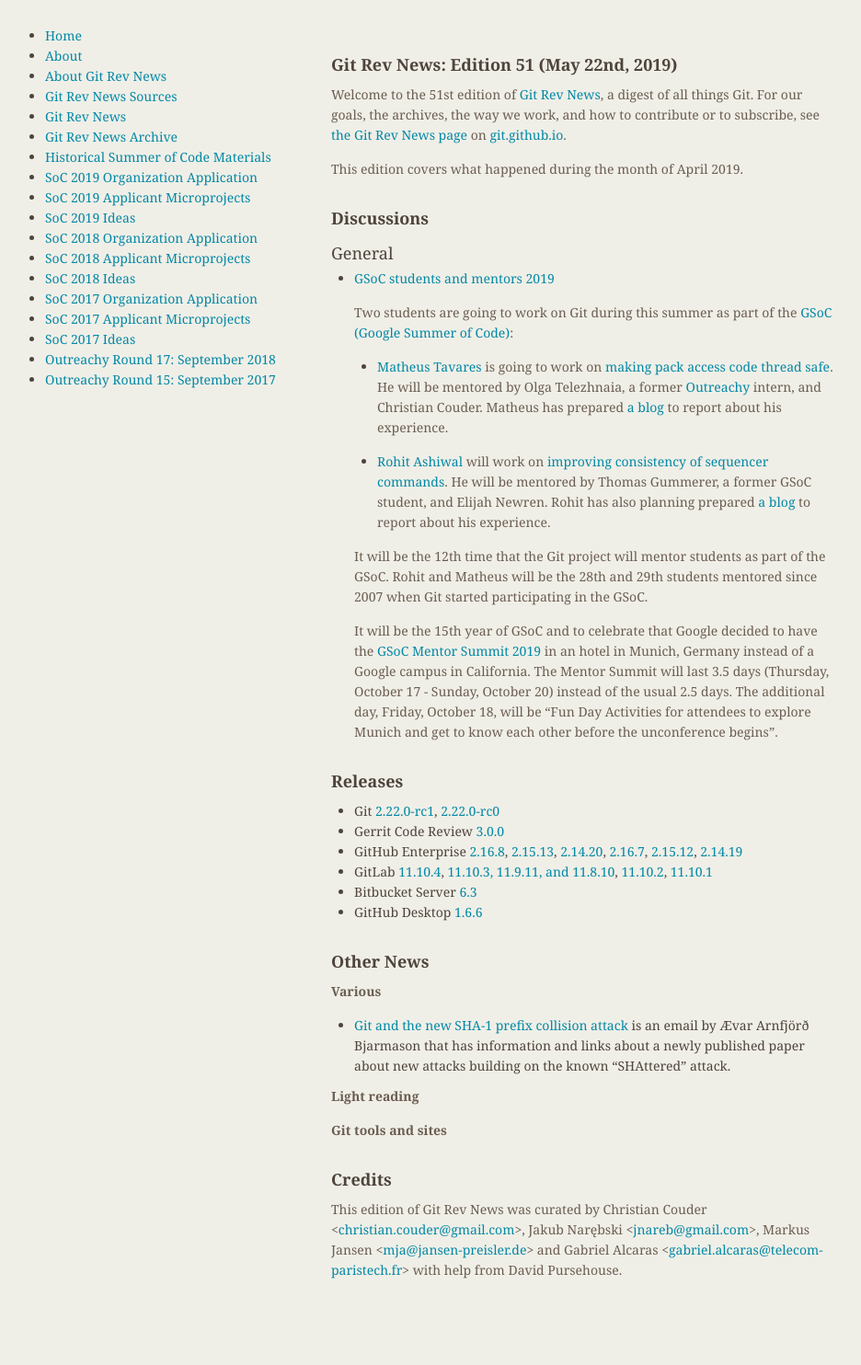
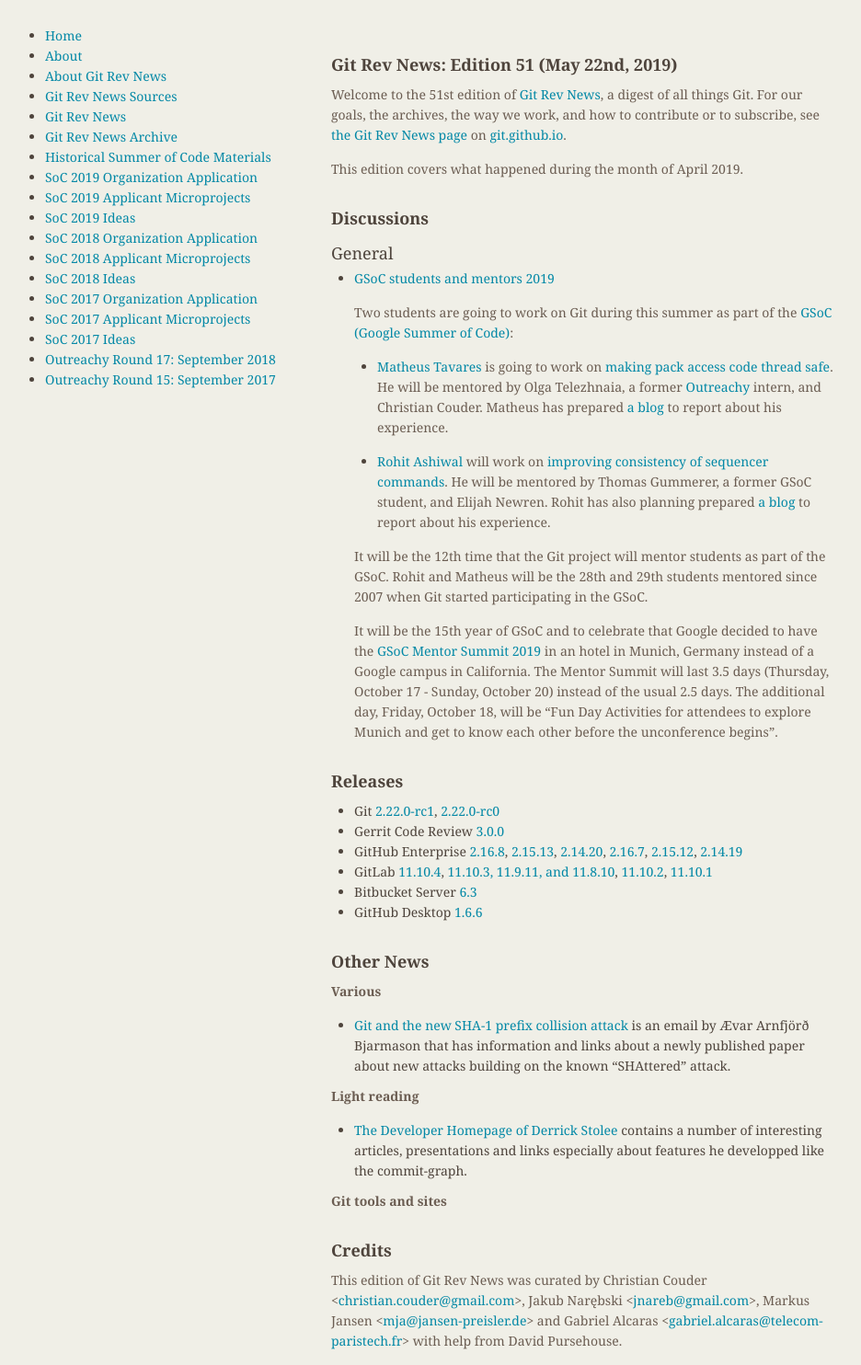
Before and after one commit to git/git.github.io, a Jekyll site: the page built from rev_news/drafts/edition-51.md, in a window 1280 px wide. Shown: the whole page at 92% size, without its empty margins (174-1110 px from the left). Built offline with Jekyll 4.4.1, drawn with Linux system fonts in a browser that asks for light colours; before the commit the page ends 1407 px from its top, so only the background shows below that.

Commit message:
rn-51: add short news about stolee.dev

```diff
--- a/rev_news/drafts/edition-51.md
+++ b/rev_news/drafts/edition-51.md
@@ -90,6 +90,9 @@
 
 __Light reading__
 
+* [The Developer Homepage of Derrick Stolee](https://stolee.dev/)
+  contains a number of interesting articles, presentations and links
+  especially about features he developped like the commit-graph.
 
 __Git tools and sites__
 
```
